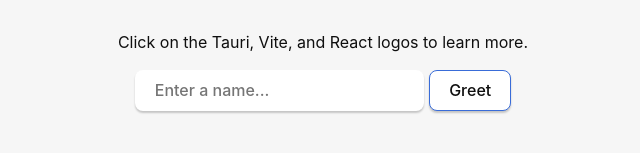
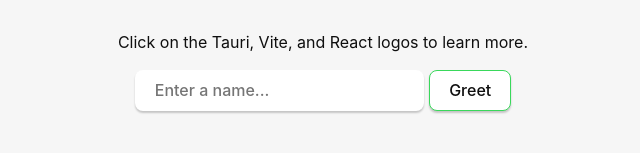
Before and after one commit to eloybercast/dominara, a React (Vite) app: page / in a window 1280 px wide. In both pictures the pointer is over the button "Greet". Shown: the part 291-444 px from the top of the page, without its empty margins (317-957 px from the left). Built offline with nearby package versions, Linux system fonts and the light colour scheme.

Commit message:
Forcing a release to trigger github action

```diff
--- a/src/App.css
+++ b/src/App.css
@@ -79,7 +79,7 @@
 }
 
 button:hover {
-  border-color: #396cd8;
+  border-color: #39d85b;
 }
 button:active {
   border-color: #396cd8;
```
